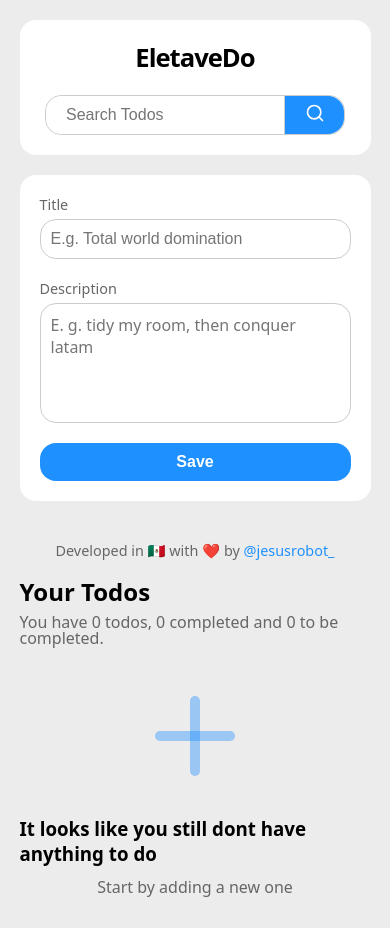
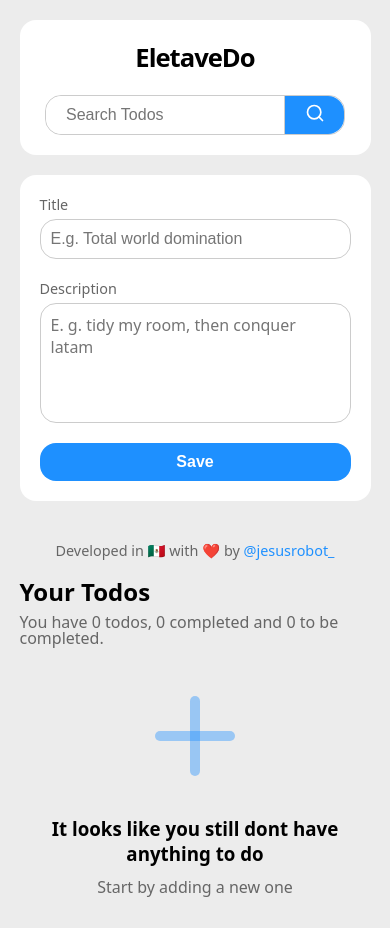
Before and after one commit to jesusrobot0/Elevate-Do, a React (Vite) app: page / in a window 390 px wide. Built offline with nearby package versions, Linux system fonts and the light colour scheme.

Commit message:
Update placeholder title alignment

```diff
--- a/src/components/placeholder/placeholder.module.css
+++ b/src/components/placeholder/placeholder.module.css
@@ -16,3 +16,9 @@
 .placeholder p {
   color: #666;
 }
+
+@media (max-width: 768px) {
+  .placeholder h3 {
+    text-align: center;
+  }
+}
```
